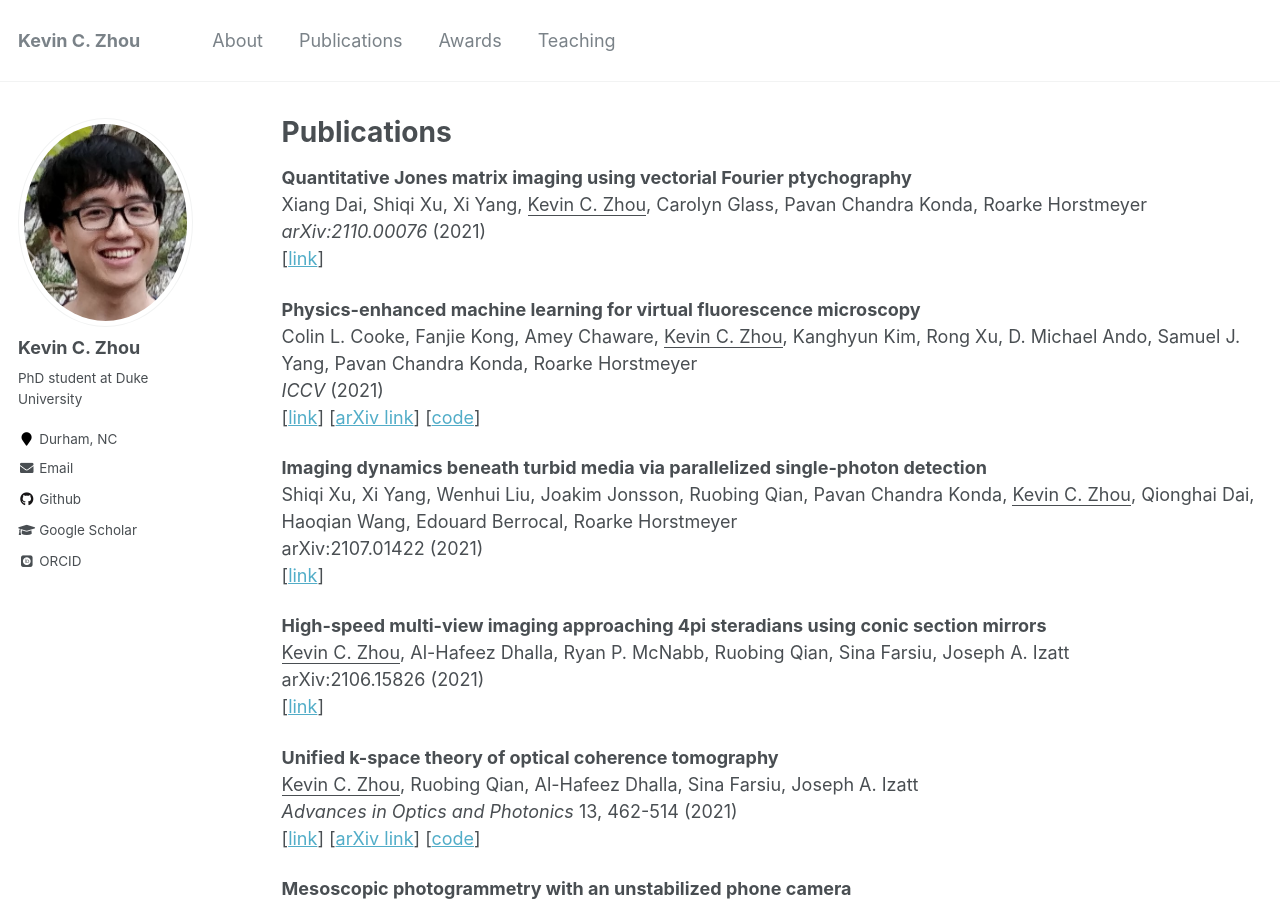
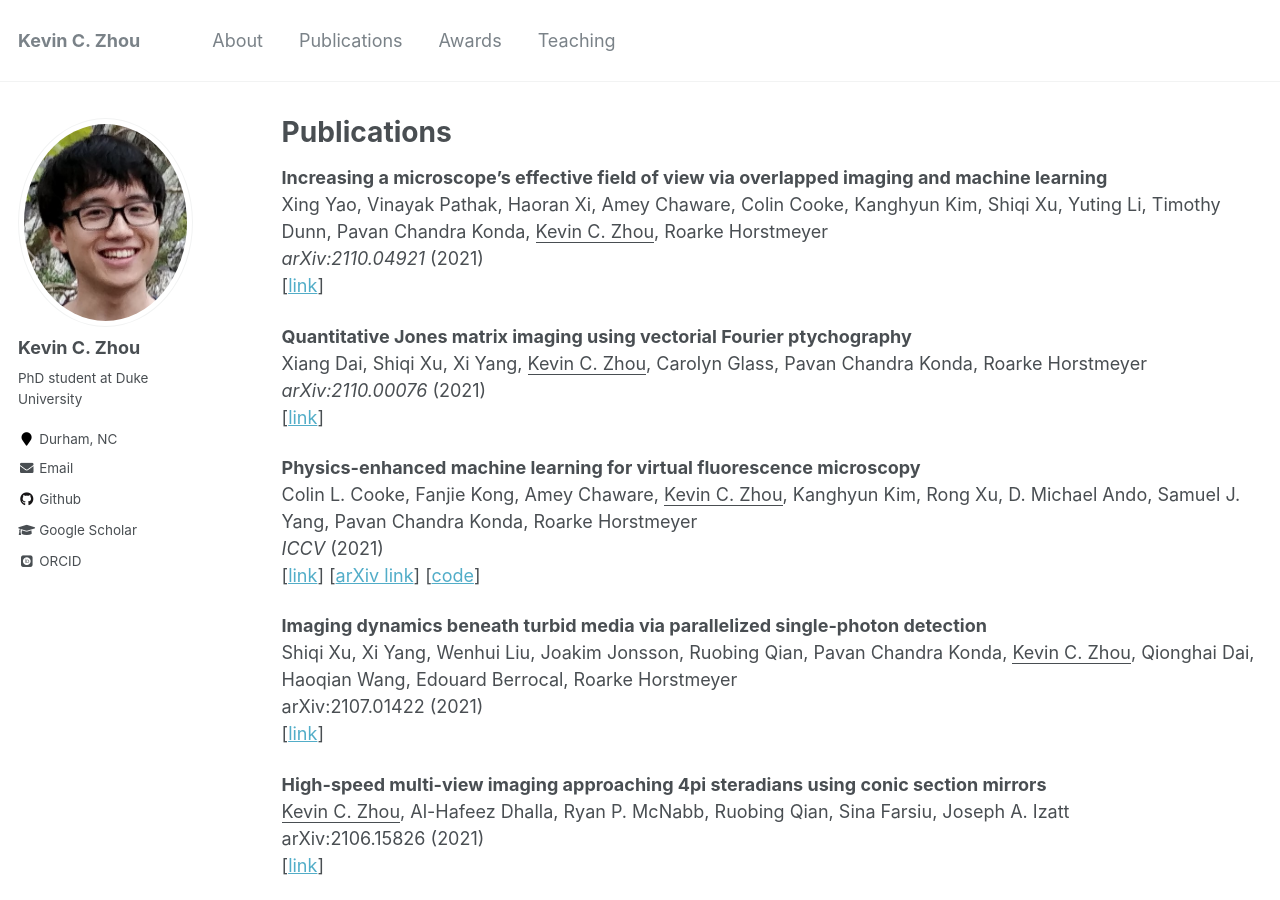
Before and after one commit to kevinczhou/kevinczhou.github.io, a Jekyll site: the page built from _pages/publications.md, in a window 1280 px wide and 900 px high. Built offline with Jekyll 4.4.1, drawn with Linux system fonts in a browser that asks for light colours; some web fonts are replaced.

Commit message:
Update publications.md

```diff
--- a/_pages/publications.md
+++ b/_pages/publications.md
@@ -4,6 +4,11 @@ title: "Publications"
 permalink: /publications/
 author_profile: true
 ---
+**Increasing a microscope's effective field of view via overlapped imaging and machine learning**
+Xing Yao, Vinayak Pathak, Haoran Xi, Amey Chaware, Colin Cooke, Kanghyun Kim, Shiqi Xu, Yuting Li, Timothy Dunn, Pavan Chandra Konda, <ins>Kevin C. Zhou</ins>, Roarke Horstmeyer
+*arXiv:2110.04921* (2021)
+[[link](https://arxiv.org/abs/2110.04921)]
+
 **Quantitative Jones matrix imaging using vectorial Fourier ptychography**
 Xiang Dai, Shiqi Xu, Xi Yang, <ins>Kevin C. Zhou</ins>, Carolyn Glass, Pavan Chandra Konda, Roarke Horstmeyer
 *arXiv:2110.00076* (2021)
```
